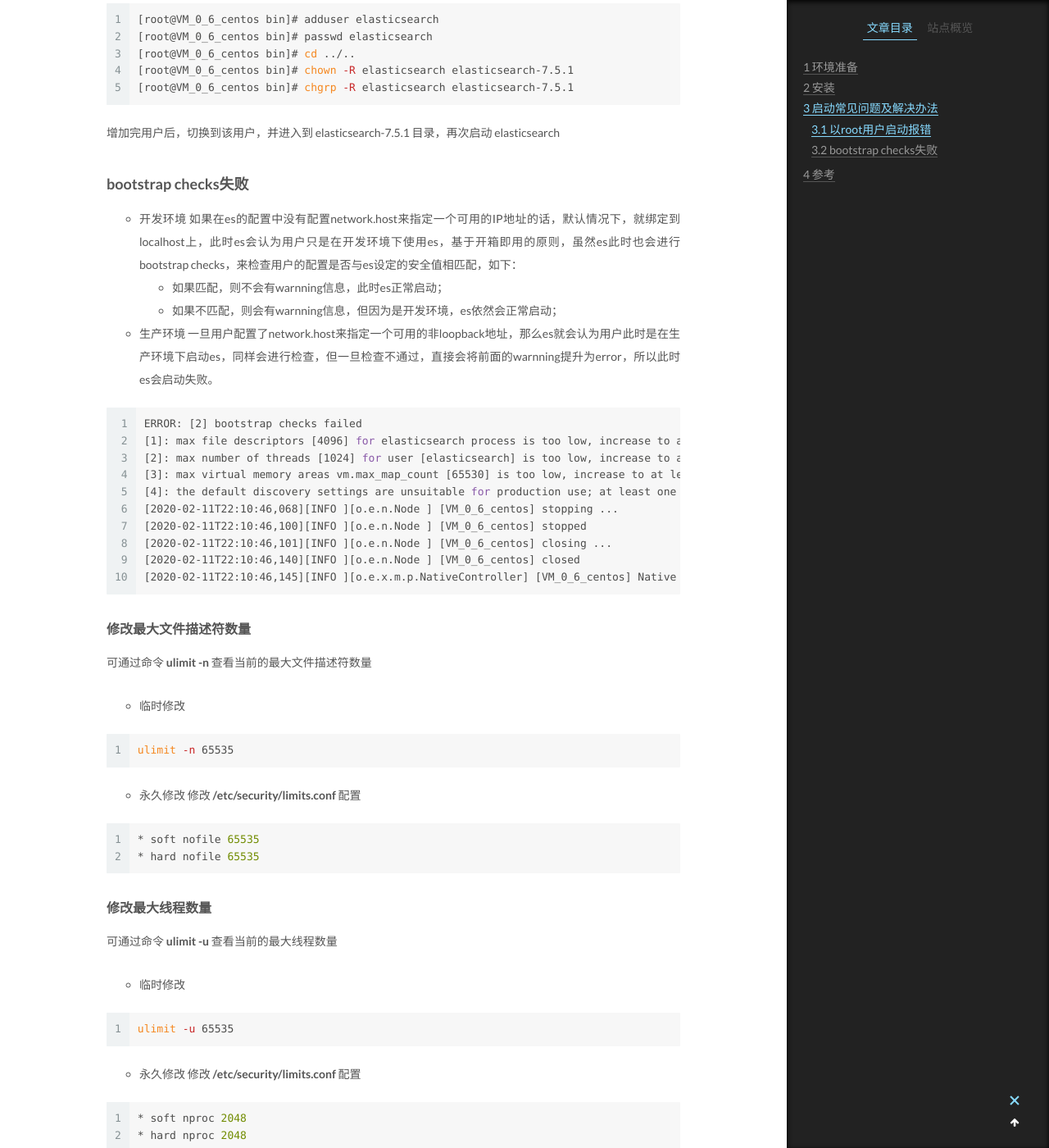
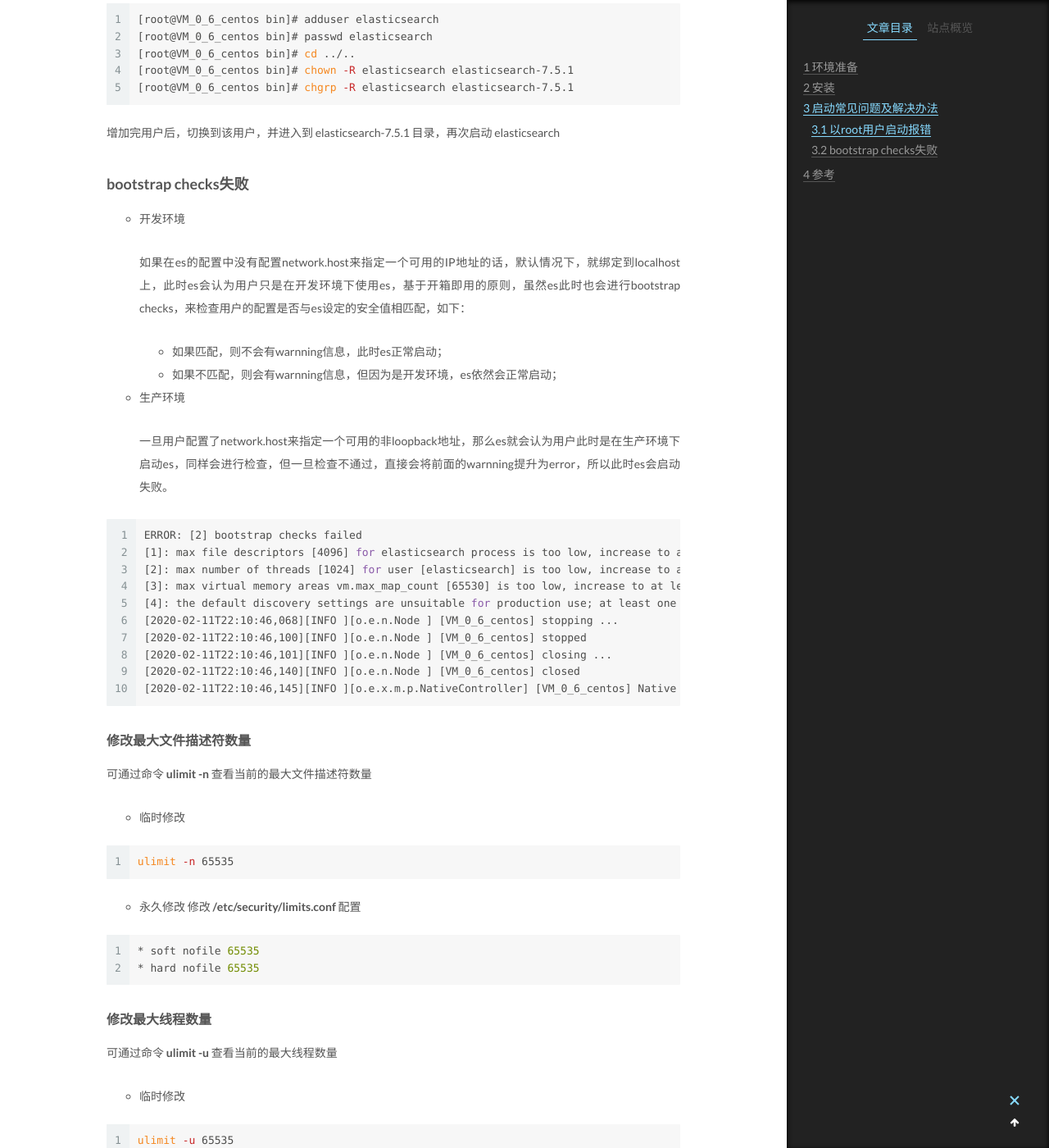
Before and after one commit to bedford/bedford.github.com, a Jekyll site: the page built from _posts/2020-02-13-elasticsearch-setup.md, in a window 1280 px wide and 1400 px high, scrolled down 2074 px. Shown: the whole window at 82% size. Built offline with Jekyll 4.4.1, drawn with Linux system fonts in a browser that asks for light colours; comment, search, counter and statistics services are not loaded.

Commit message:
update markdown to match format

````diff
--- a/_posts/2020-02-13-elasticsearch-setup.md
+++ b/_posts/2020-02-13-elasticsearch-setup.md
@@ -93,11 +93,13 @@
 ### bootstrap checks失败
 
 *   开发环境
+
     如果在es的配置中没有配置network.host来指定一个可用的IP地址的话，默认情况下，就绑定到localhost上，此时es会认为用户只是在开发环境下使用es，基于开箱即用的原则，虽然es此时也会进行bootstrap checks，来检查用户的配置是否与es设定的安全值相匹配，如下：
-    *   如果匹配，则不会有warnning信息，此时es正常启动；
-    *   如果不匹配，则会有warnning信息，但因为是开发环境，es依然会正常启动；
+    -   如果匹配，则不会有warnning信息，此时es正常启动；
+    -   如果不匹配，则会有warnning信息，但因为是开发环境，es依然会正常启动；
 
 *   生产环境
+
     一旦用户配置了network.host来指定一个可用的非loopback地址，那么es就会认为用户此时是在生产环境下启动es，同样会进行检查，但一旦检查不通过，直接会将前面的warnning提升为error，所以此时es会启动失败。
 
 ```sh
````
